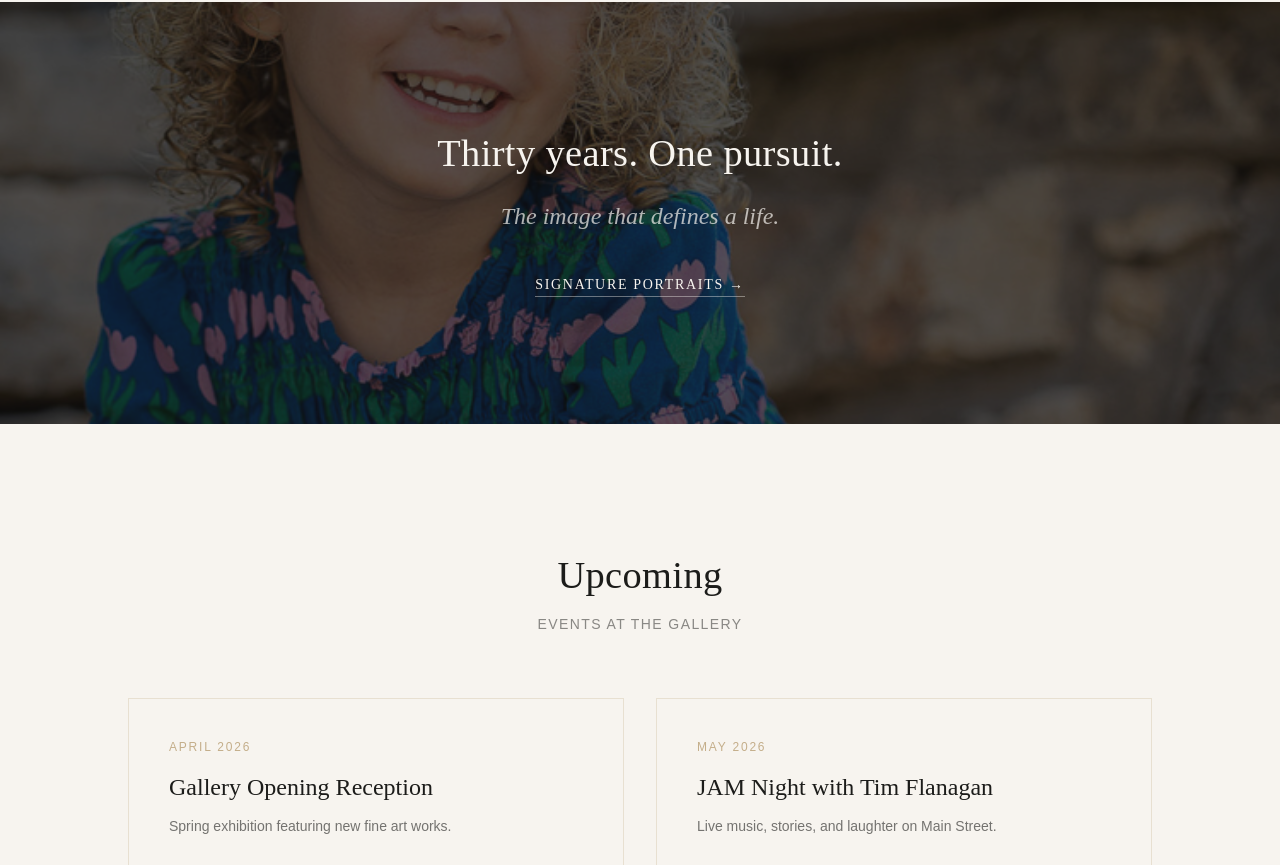
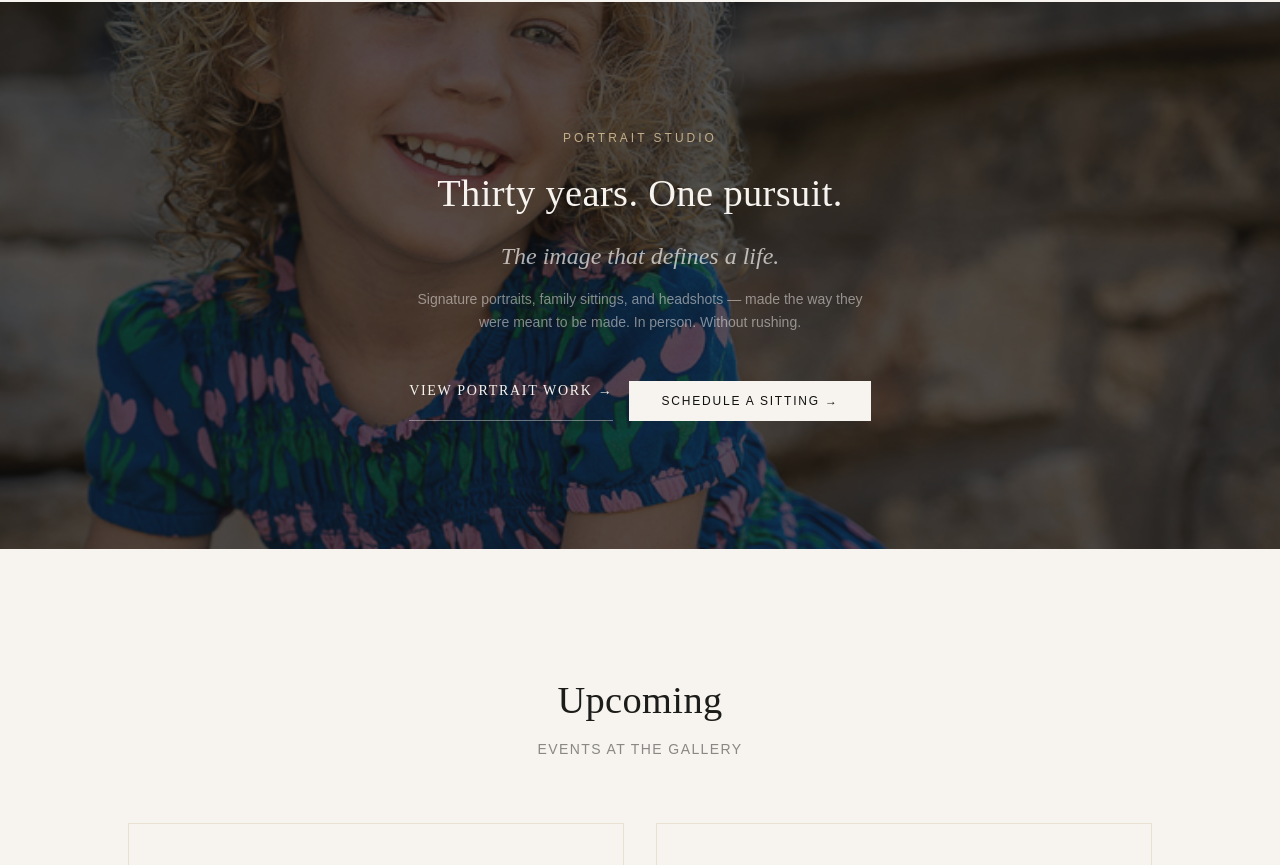
Before and after one commit to solasgallery/solas-gallery, a Next.js app: page / in a window 1280 px wide. Shown: the part 3115-3980 px from the top of the page. Built offline with nearby package versions, Linux system fonts and the light colour scheme.

Commit message:
Lydia: Pass 2 — copy elevation, stronger CTAs, email signup

```diff
--- a/src/app/page.tsx
+++ b/src/app/page.tsx
@@ -49,18 +49,18 @@ const featuredArt = [
   },
 ]
 
-/* ── Upcoming Events (placeholder — replace with real events) ── */
+/* ── Upcoming Events ── */
 const upcomingEvents = [
   {
-    date: 'April 2026',
-    title: 'Gallery Opening Reception',
-    description: 'Spring exhibition featuring new fine art works.',
+    date: 'June 2026',
+    title: 'Gallery Opening: Summer Exhibition',
+    description: 'New fine art works from Tim Flanagan. Opening reception on the gallery floor.',
     link: '#',
   },
   {
-    date: 'May 2026',
-    title: 'JAM Night with Tim Flanagan',
-    description: 'Live music, stories, and laughter on Main Street.',
+    date: 'July 2026',
+    title: 'JAM Night — Live from Main Street',
+    description: 'An evening of original music, storytelling, and good company. No reservations needed.',
     link: '#',
   },
 ]
@@ -262,15 +262,29 @@ export default function Home() {
           />
         </div>
         <div className="relative z-10 section-pad max-w-4xl mx-auto text-center">
+          <p className="font-body text-xs text-stone tracking-[0.25em] uppercase mb-6">
+            Portrait Studio
+          </p>
           <h2 className="font-display text-section text-cream mb-6">
             Thirty years. One pursuit.
           </h2>
-          <p className="font-display text-xl md:text-2xl text-cream/70 italic mb-10 leading-relaxed">
+          <p className="font-display text-xl md:text-2xl text-cream/70 italic mb-4 leading-relaxed">
             The image that defines a life.
           </p>
-          <Link href="/portraits" className="btn-quiet text-cream border-cream/40 hover:border-cream">
-            Signature Portraits &rarr;
-          </Link>
+          <p className="font-body text-sm text-cream/50 max-w-md mx-auto mb-12 leading-relaxed">
+            Signature portraits, family sittings, and headshots — made the way they were meant to be made. In person. Without rushing.
+          </p>
+          <div className="flex flex-col sm:flex-row gap-4 justify-center">
+            <Link href="/portraits" className="btn-quiet text-cream border-cream/40 hover:border-cream">
+              View portrait work &rarr;
+            </Link>
+            <Link
+              href="/portraits#reserve"
+              className="inline-flex items-center justify-center px-8 py-3 bg-cream text-deep font-body text-xs tracking-[0.15em] uppercase hover:bg-stone transition-colors duration-300"
+            >
+              Schedule a sitting &rarr;
+            </Link>
+          </div>
         </div>
       </section>
 
```
